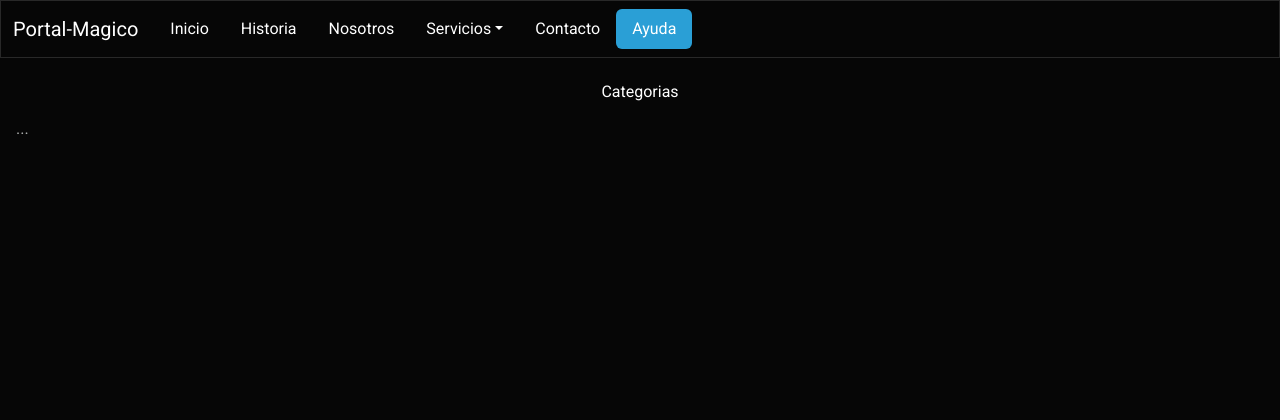
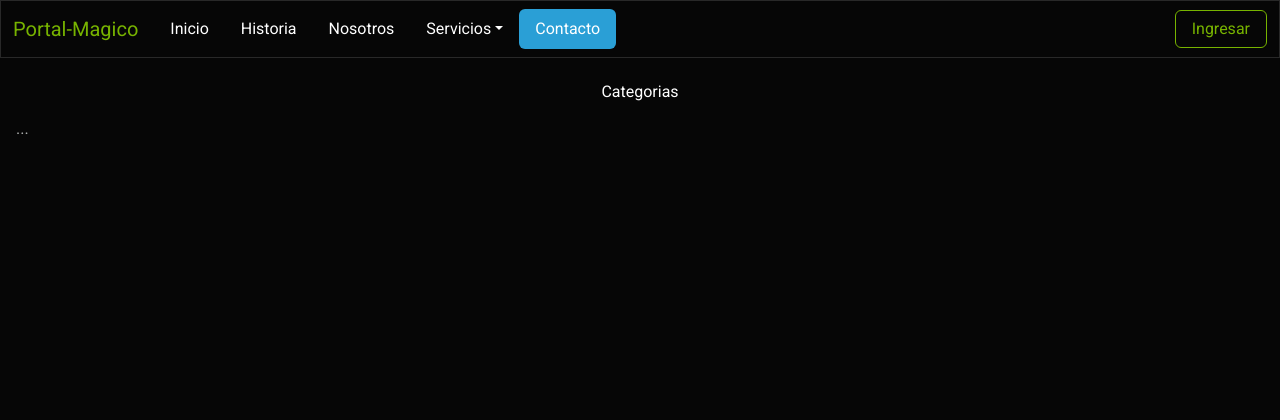
Before and after one commit to Jose-J-Bohorquez-D/portal-magico-co, a PHP site: page / in a window 1280 px wide. Shown: the top 420 px of the page. Run offline with PHP 8.4, Linux system fonts and the light colour scheme.

Commit message:
ajustamos una dependencia que estaba dando error en consola y adicionalmente ajustamos el modal para el ingreso del admin

```diff
--- a/Vistas/Modulos/nav.php
+++ b/Vistas/Modulos/nav.php
@@ -1,6 +1,6 @@
 <nav id="navbar-example2" class="navbar navbar-expand-lg bg-dark sticky-top" data-bs-theme="dark" px-3 mb-3">
   <div class="container-fluid">
-    <a class="navbar-brand" href="#">Portal-Magico</a>
+    <a class="navbar-brand text-success" href="#">Portal-Magico</a>
     <button class="navbar-toggler" type="button" data-bs-toggle="collapse" data-bs-target="#navbarColor02"
       aria-controls="navbarColor02" aria-expanded="false" aria-label="Toggle navigation">
       <span class="navbar-toggler-icon"></span>
@@ -20,20 +20,52 @@
           <a class="nav-link dropdown-toggle" data-bs-toggle="dropdown" href="#" role="button" aria-haspopup="true"
             aria-expanded="false">Servicios</a>
           <div class="dropdown-menu">
-            <a class="dropdown-item" href="#">Action</a>
-            <a class="dropdown-item" href="#">Another action</a>
-            <a class="dropdown-item" href="#">Something else here</a>
+            <a class="dropdown-item" href="#">Dinero</a>
+            <a class="dropdown-item" href="#">Amor</a>
+            <a class="dropdown-item" href="#">Venganza</a>
             <div class="dropdown-divider"></div>
-            <a class="dropdown-item" href="#">Separated link</a>
+            <a class="dropdown-item" href="#">Ayuda</a>
           </div>
         </li>
         <li class="nav-item">
           <a class="nav-link" href="#contacto">Contacto</a>
         </li>
-        <li class="nav-item">
-          <a class="nav-link" href="#ayuda">Ayuda</a>
-        </li>
       </ul>
+      <button type="button" class="btn btn-outline-success" style="margin-left: auto;" data-bs-toggle="modal"
+        data-bs-target="#exampleModal">
+        Ingresar
+      </button>
     </div>
   </div>
 </nav>
+
+<div class="modal fade" id="exampleModal" tabindex="-1" aria-labelledby="exampleModalLabel" aria-hidden="true">
+  <div class="modal-dialog modal-dialog-centered" role="document">
+    <div class="modal-content">
+      <div class="modal-header">
+        <h5 class="modal-title text-center">Ingreso Para Administracion</h5>
+        <button type="button" class="btn-close" data-bs-dismiss="modal" aria-label="Close">
+          <span aria-hidden="true"></span>
+        </button>
+      </div>
+      <div class="modal-body">
+        <form method="post">
+          <div class="form-group text-center">
+            <label for="exampleInputEmail1" class="form-label mt-4">Usuario</label>
+            <input name="emailIngreso" type="email" class="form-control" id="exampleInputEmail1" aria-describedby="emailHelp" placeholder="Enter email">
+            <small id="emailHelp" class="form-text text-muted">We'll never share your email with anyone else.</small>
+          </div>
+          <div class="form-group text-center">
+            <label for="exampleInputPassword1" class="form-label mt-4">Contraseña</label>
+            <input name="pwdIngreso" type="password" class="form-control" id="exampleInputPassword1" placeholder="Password" autocomplete="off">
+          </div>
+      </div>
+      <br>
+      <div class="modal-footer justify-content-between">
+        <button type="button" class="btn btn-primary">Ingresar</button>
+        <button type="button" class="btn btn-secondary" data-bs-dismiss="modal">Cerrar</button>
+        </form>
+      </div>
+    </div>
+  </div>
+</div>
--- a/Vistas/plantilla.php
+++ b/Vistas/plantilla.php
@@ -4,7 +4,9 @@
   <meta charset="utf-8">
   <meta name="viewport" content="width=device-width, initial-scale=1">
   <title>Portal-Magico</title>
-  <link href="Vistas/Dep/bootstrap/bootstrap.min.css" rel="stylesheet"></head>
+  <link href="Vistas/Dep/bootstrap/bootstrap.css.map" rel="stylesheet">
+  <link href="Vistas/Dep/bootstrap/bootstrap.min.css" rel="stylesheet">
+</head>
 <body>
   <?php require_once("Vistas/Modulos/nav.php"); ?>
   <div data-bs-spy="scroll" data-bs-target="#navbar-example2" data-bs-root-margin="0px 0px -40%"
```
Also changed, not shown: 2 other files.
